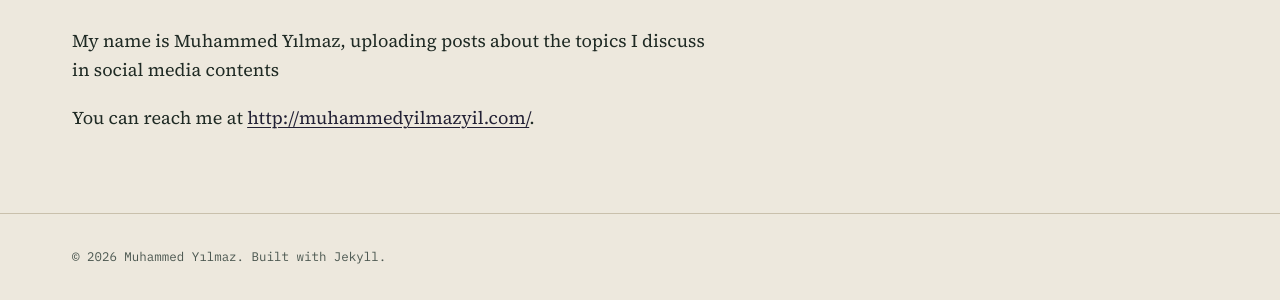
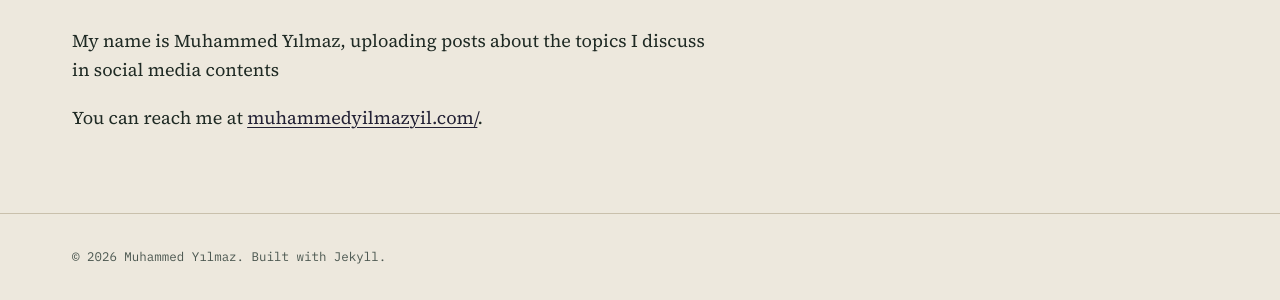
Before and after one commit to n9pe/Myblog, a Jekyll site: the page built from about.md, in a window 1280 px wide. Shown: the part 229-529 px from the top of the page. Built offline with Jekyll 4.4.1, drawn with Linux system fonts in a browser that asks for light colours; some of the changed lines change nothing that is shown.

Commit message:
Update contact link in about.md

```diff
--- a/about.md
+++ b/about.md
@@ -6,5 +6,5 @@
 <div class="page-content">
   <h1>About</h1>
   <p>My name is Muhammed Yılmaz, uploading posts about the topics I discuss in social media contents </p>
-  <p>You can reach me at <a href="mailto:http://muhammedyilmazyil.com/">http://muhammedyilmazyil.com/</a>.</p>
+  <p>You can reach me at <a href="mailto:muhammedyilmazyil.com/">muhammedyilmazyil.com/</a>.</p>
 </div>
```
